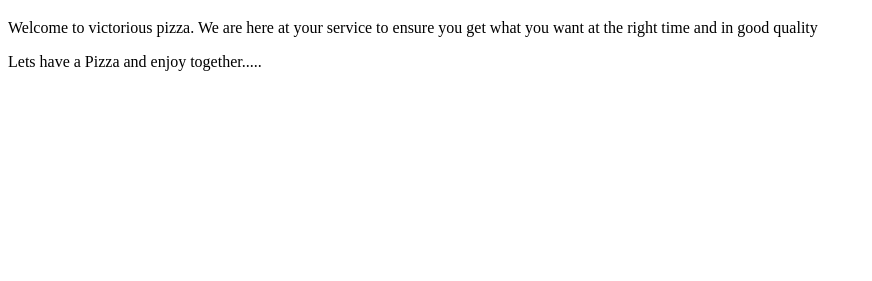
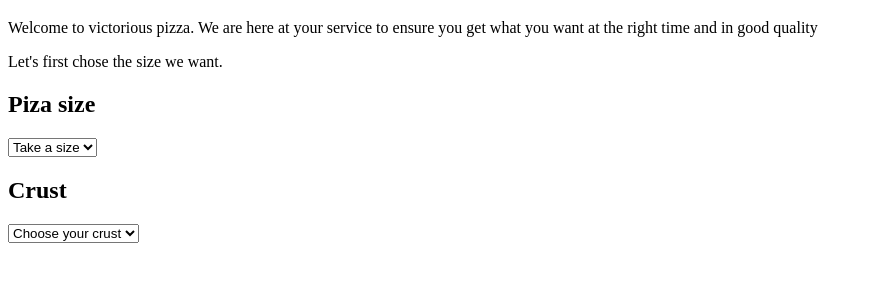
Before and after one commit to juma-359/Pizza, a plain HTML site: page index.html in a window 1280 px wide. Shown: the part 61-342 px from the top of the page, without its empty margins (0-872 px from the left). Drawn offline with nearby package versions, Linux system fonts and the light colour scheme.

Commit message:
added the list of options for the sizes and crusts for the piza

```diff
--- a/index.html
+++ b/index.html
@@ -15,8 +15,26 @@
     <div class="container">
         <h1>Victorious pizza</h1>
         <p>Welcome to victorious pizza. We are here at your service to ensure you get what you want at the right time and in good quality</p>
-        <p>Lets have a Pizza and enjoy together.....</p>
+        <p>Let's first chose the size we want.</p>
+        <div class="choose">
+            <h2>Piza size</h2>
+            <select name="size" id="size">
+            <option>Take a size</option>
+            <option value="1">Small</option>
+            <option value="2">Medium</option>
+            <option value="3">Large</option>
+            </select>
+        </div>
+        <div class="chose">
+            <h2>Crust</h2>
+            <select name="crust" id="crust">
+                <option>Choose your crust</option>
+                <option value="1">Crispy</option>
+                <option value="2">Stuffed</option>
+                <option value="3">Gluten-free</option>
+            </select>
 
+        </div>
     </div>
 </body>
 </html>
```
